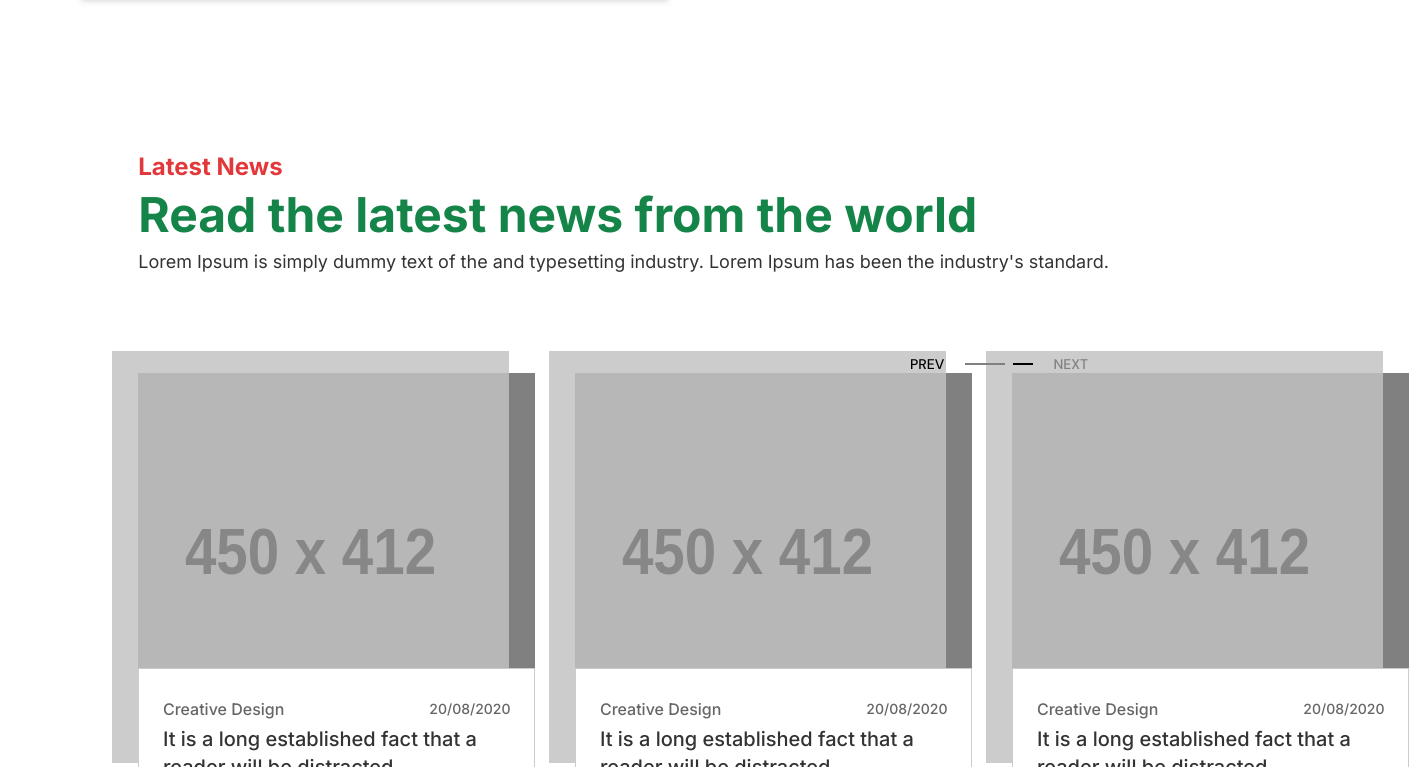
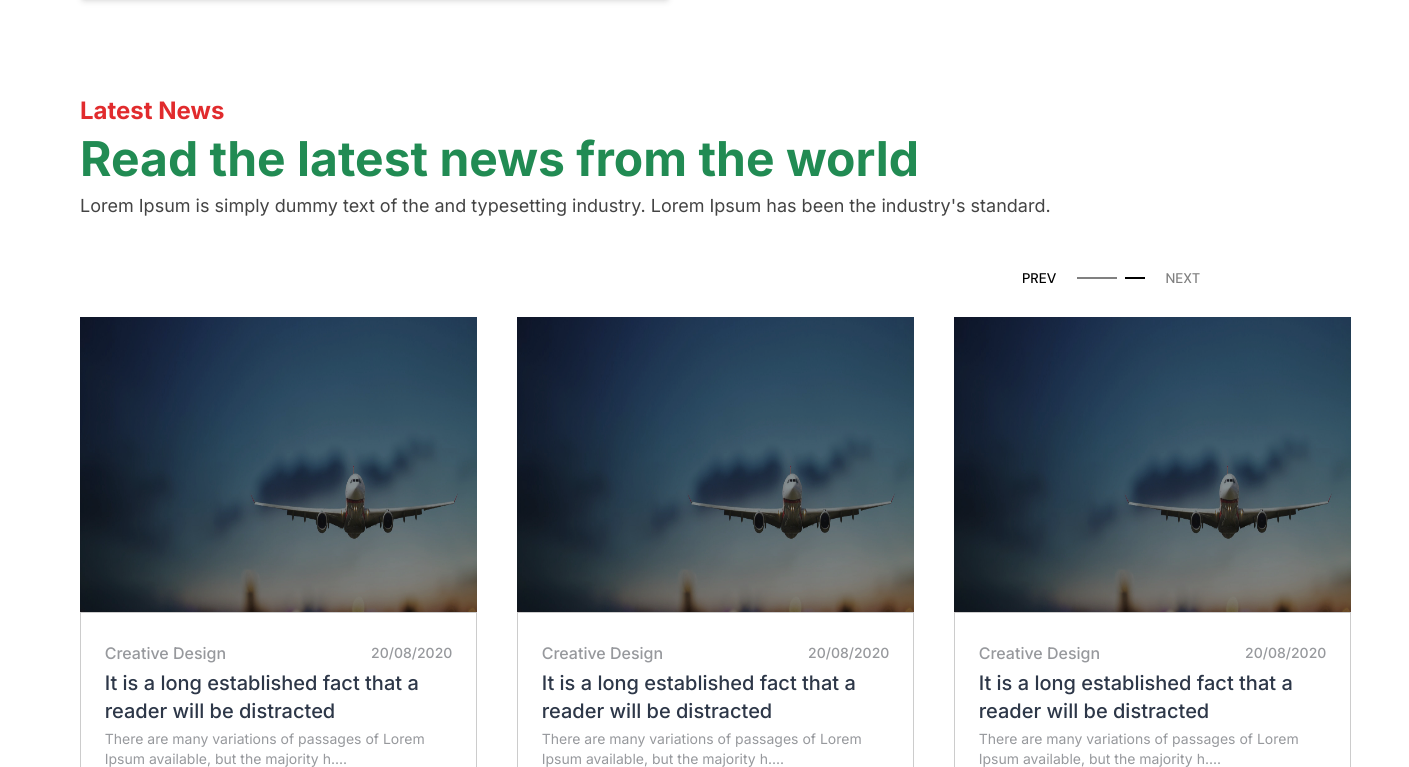
Before and after one commit to rhitik17/Al-noor-fe, a React (Vite) app: page / in a window 1280 px wide. Shown: the part 1713-2480 px from the top of the page, 1409 px wide, since content can reach past the window. Built offline with nearby package versions, Linux system fonts and the light colour scheme.

Commit message:
Refactor LatestNews component: updated CSS classes, image source, and layout adjustments

```diff
--- a/src/components/home/Latestnews.jsx
+++ b/src/components/home/Latestnews.jsx
@@ -2,17 +2,17 @@ import React from "react";
 
 const LatestNews = () => {
   return (
-    <div className="relative w-full max-w-[1440px] h-[864px] bg-white mx-auto">
+    <div className="relative w-full  h-[864px] bg-white mx-auto">
       {/* Main Content */}
-      <div className="absolute left-[5.2%] top-[6.5%] h-[752px] flex flex-col gap-24">
+      <div className="absolute   h-[752px] flex flex-col gap-24">
 
         {/* Title Section */}
         <div className="flex flex-col gap-2">
-          <h2 className="text-[#e3383a] text-2xl font-bold font-inter">Latest News</h2>
-          <h3 className="text-[#158448] text-5xl font-bold font-inter">
+          <h2 className="text-primary-red text-2xl font-bold font-inter">Latest News</h2>
+          <h3 className="text-primary-green text-5xl font-bold font-inter">
             Read the latest news from the world
           </h3>
-          <p className="text-[#333333] text-lg font-normal font-inter leading-[1.875rem]">
+          <p className="text-neutral-black text-lg font-normal font-inter leading-[1.875rem]">
             Lorem Ipsum is simply dummy text of the and typesetting industry.
             Lorem Ipsum has been the industry's standard.
           </p>
@@ -23,11 +23,11 @@ const LatestNews = () => {
           {[...Array(3)].map((_, index) => (
             <div key={index} className="w-[397px] h-[484px] relative">
               {/* Image and Overlay */}
-              <div className="relative w-full h-[294.69px] bg-[#8d8e8d]">
+              <div className="relative w-full h-[294.69px] bg-neutral-lightGray">
                 <img
-                  src="https://via.placeholder.com/450x412"
+                  src="/images/plane.jpg"
                   alt="News Thumbnail"
-                  className="absolute top-[-22px] left-[-26px] w-[450px] h-[411.67px]"
+                  className="absolute w-[450px] h-[411.67px]"
                 />
                 <div className="absolute inset-0 bg-black opacity-10"></div>
               </div>
@@ -35,14 +35,14 @@ const LatestNews = () => {
               {/* Card Bottom Section */}
               <div className="relative w-full h-[189.31px] bg-white border border-black/20">
                 <div className="absolute inset-x-[6%] top-[15%] space-y-1">
-                  <div className="text-[#666666] text-base font-medium font-inter flex justify-between items-center">
+                  <div className="text-neutral-lightGray text-base font-medium font-inter flex justify-between items-center">
                     <span>Creative Design</span>
                     <span className="text-sm">20/08/2020</span>
                   </div>
-                  <h4 className="text-[#333333] text-xl font-medium font-inter leading-7">
+                  <h4 className="text-neutral-darkGray text-xl font-medium font-inter leading-7">
                     It is a long established fact that a reader will be distracted
                   </h4>
-                  <p className="text-[#4d4d4d] text-sm font-normal font-inter">
+                  <p className="text-neutral-lightGray text-sm font-normal font-inter">
                     There are many variations of passages of Lorem Ipsum available, but the majority h....
                   </p>
                 </div>
@@ -53,7 +53,7 @@ const LatestNews = () => {
       </div>
 
       {/* Slider Controls */}
-      <div className="absolute right-[10%] top-[30%] w-[178px] flex items-center justify-between">
+      <div className="absolute right-[0%] top-[20%] w-[178px] flex items-center justify-between">
         <span className="text-black text-sm font-medium">PREV</span>
         <div className="flex items-center space-x-2">
           <div className="w-10 h-0.5 bg-[#808080]"></div>
```
